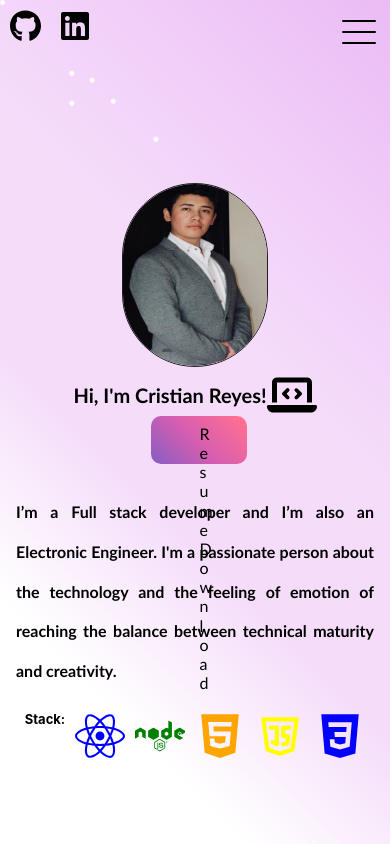
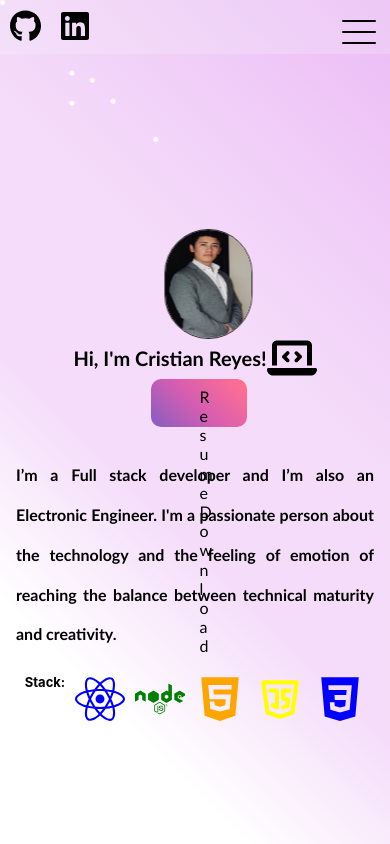
Before and after one commit to careyesp95/cv-cristian-reyes, a React (Create React App) app: page / in a window 390 px wide. Shown: the top 844 px of the page. Built offline with nearby package versions, Linux system fonts and the light colour scheme.

Commit message:
feature update

```diff
--- a/src/components/LandingSection.css
+++ b/src/components/LandingSection.css
@@ -28,8 +28,12 @@
 
 .image-landing-section img {
     word-wrap: break-word;
+    display: flex;
+    align-items: center;
+    justify-content: center;
+    margin: 0 auto;
     font-size:small;
-    max-width:100%;
+    max-width:60%;
     border-radius:100px;
     border: 0.2px solid rgba(22, 21, 21, 0.944);
 }
@@ -59,3 +63,12 @@
         animation-iteration-count: infinite;
     }
 }
+
+@media (max-width:699px) {
+    .image-landing-section img {
+        text-align: justify;
+        animation: bg-image 11s;
+        animation-direction:alternate;
+        animation-iteration-count: infinite;
+    }
+}
--- a/src/components/Navbar.css
+++ b/src/components/Navbar.css
@@ -9,7 +9,7 @@
     display: flex;
     position: relative;
     align-items: center;
-    background-color: transparent;
+    background-color:#f6f8fa37;
 }
 
 .icon-style{
--- a/src/components/Slides.js
+++ b/src/components/Slides.js
@@ -3,13 +3,13 @@ import "./Slider.css";
 import { FontAwesomeIcon} from "@fortawesome/react-fontawesome";
 import {faGithub} from "@fortawesome/free-brands-svg-icons";
 import { faArrowUpFromBracket } from '@fortawesome/free-solid-svg-icons';
-const home = require.context('../assets/img/home.png', true);
-const landing = require.context('../assets/img/landing.png', true);
+
+
 
 const slidesInfo = [
   {
     id:1,
-    src:{home},
+    src:"/home.png",
     alt: "JamStack",
     url: "https://github.com/sergiogrimaldo/EcommercePG",
     target:"_blank",
@@ -19,7 +19,7 @@ const slidesInfo = [
   },
   {
     id:2,
-    src:{landing},
+    src:"/landing.png",
     alt: "JamStack futures",
     url: "https://ecommerce-pg.vercel.app/home",
     target:"_blank",
--- a/src/components/SlidesLittle.js
+++ b/src/components/SlidesLittle.js
@@ -2,15 +2,12 @@ import React from "react";
 import "./Slider.css";
 import { FontAwesomeIcon} from "@fortawesome/react-fontawesome";
 import {faGithub} from "@fortawesome/free-brands-svg-icons";
-import homeLittle from '../assets/img/homeLittlelemon.png';
-import productsLittle from '../assets/img/productsLittle.png';
-import bookingLittle from '../assets/img/bookingLittle.png';
 
 
 const slidesInfo = [
   {
     id:1,
-    src:{homeLittle},
+    src:"/homeLittlelemon.png",
     alt: "Little SPA",
     url: "https://github.com/careyesp95/booking",
     target:"_blank",
@@ -20,7 +17,7 @@ const slidesInfo = [
   },
   {
     id:2,
-    src:{productsLittle},
+    src:"/productsLittle.png",
     alt: "Little SPA",
     url: "https://github.com/careyesp95/booking",
     target:"_blank",
@@ -30,7 +27,7 @@ const slidesInfo = [
   },
   {
     id:3,
-    src:{bookingLittle},
+    src:"/productsLittle.png",
     alt: "Little SPA",
     url: "https://github.com/careyesp95/booking",
     target:"_blank",
--- a/src/components/SlidesRecipe.js
+++ b/src/components/SlidesRecipe.js
@@ -2,15 +2,13 @@ import React from "react";
 import "./Slider.css";
 import { FontAwesomeIcon} from "@fortawesome/react-fontawesome";
 import {faGithub} from "@fortawesome/free-brands-svg-icons";
-import homeRecipe from '../assets/img/homeRecip.png';
-import homeRecipes from '../assets/img/homeRecipes.png';
-import landingRecipe from '../assets/img/landingRecipe.png';
+
 
 
 const slidesInfo = [
   {
     id:1,
-    src:{homeRecipe},
+    src:"/homeRecip.png",
     alt: "Food SPA",
     url: "https://github.com/careyesp95/App-Food-Main",
     target:"_blank",
@@ -20,7 +18,7 @@ const slidesInfo = [
   },
   {
     id:2,
-    src:{homeRecipes},
+    src:"/homeRecipes.png",
     alt: "Food SPA",
     url: "https://github.com/careyesp95/App-Food-Main",
     target:"_blank",
@@ -30,7 +28,7 @@ const slidesInfo = [
   },
   {
     id:3,
-    src:{landingRecipe},
+    src:"/landingRecipe.png",
     alt: "Food SPA",
     url: "https://github.com/careyesp95/App-Food-Main",
     target:"_blank",
--- a/src/components/SlidesResearcher.js
+++ b/src/components/SlidesResearcher.js
@@ -2,14 +2,12 @@ import React from "react";
 import "./Slider.css";
 import { FontAwesomeIcon} from "@fortawesome/react-fontawesome";
 import { faArrowUpFromBracket } from '@fortawesome/free-solid-svg-icons';
-import paper from '../assets/img/paperIEEE.png';
-import certiPaper from '../assets/img/certi.png';
 
 
 const slidesInfo = [
   {
     id:1,
-    src:{paper},
+    src:"/paperIEEE.png",
     alt: "Science research",
     url: "https://ieeexplore.ieee.org/document/9505418",
     target:"_blank",
@@ -18,7 +16,7 @@ const slidesInfo = [
   },
   {
     id:2,
-    src:{certiPaper},
+    src:"/certi.png",
     alt: "Science research",
     url: "https://ieeexplore.ieee.org/document/9505418",
     target:"_blank",
```
